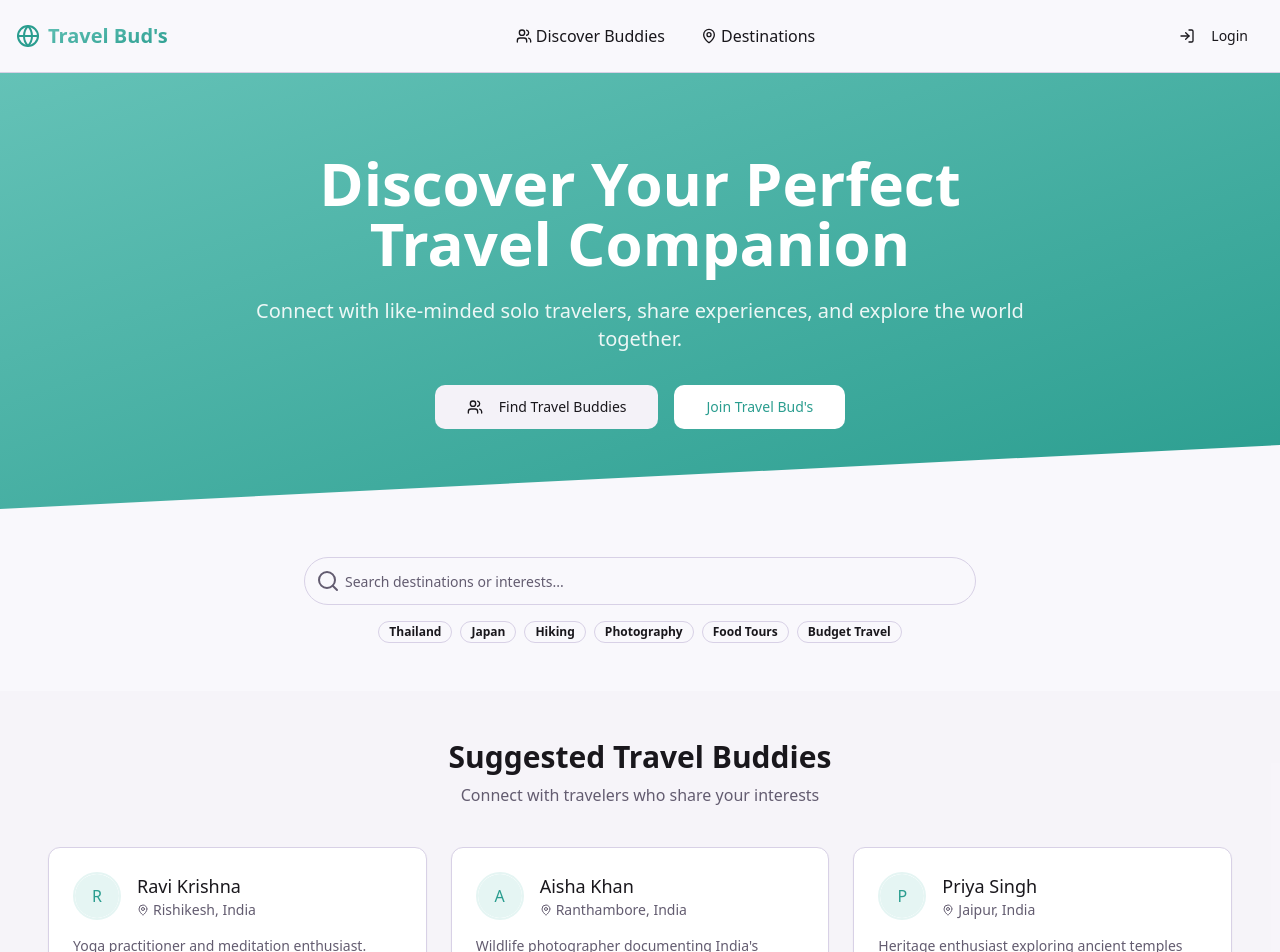
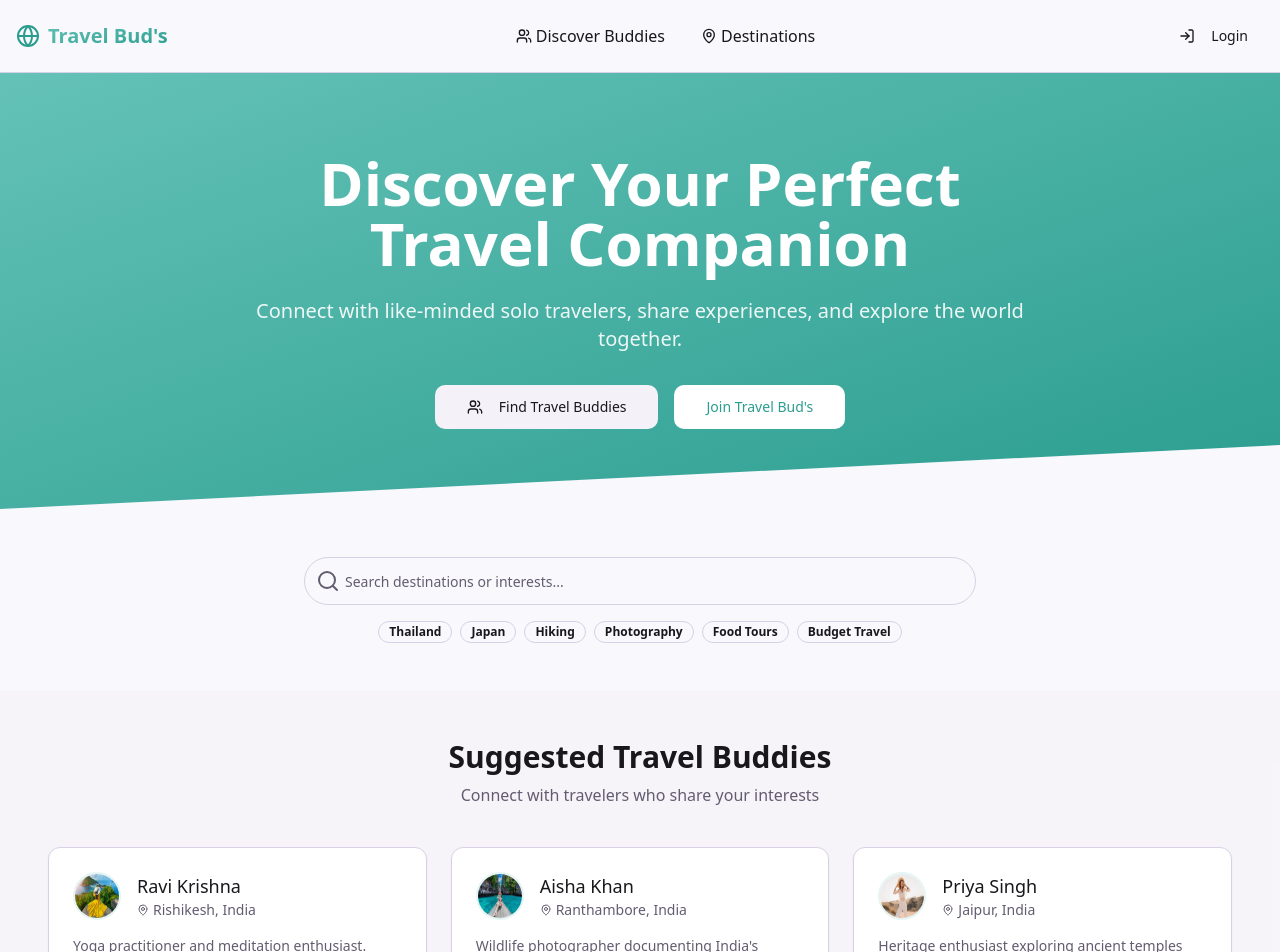
Before and after one commit to SnehaSurve2206/solo-voyage-buddy, a React (Vite) app: page / in a window 1280 px wide. Shown: the top 952 px of the page. Built offline with nearby package versions, Linux system fonts and the light colour scheme.

Commit message:
Add image support
Add image support to the application.

```diff
--- a/src/pages/Discover.tsx
+++ b/src/pages/Discover.tsx
@@ -1,7 +1,8 @@
+
 import React, { useState, useEffect } from 'react';
 import { Navbar } from '@/components/Navbar';
 import { Card, CardContent } from '@/components/ui/card';
-import { Avatar, AvatarFallback } from '@/components/ui/avatar';
+import { Avatar, AvatarFallback, AvatarImage } from '@/components/ui/avatar';
 import { Badge } from '@/components/ui/badge';
 import { Button } from '@/components/ui/button';
 import { Input } from '@/components/ui/input';
@@ -164,6 +165,7 @@ const Discover = () => {
                       <div className="flex justify-between items-start mb-4">
                         <div className="flex items-center gap-3">
                           <Avatar className="h-12 w-12 border-2 border-voyager-light">
+                            <AvatarImage src={traveler.avatar} alt={traveler.name} />
                             <AvatarFallback className="bg-voyager-light text-voyager-primary">
                               {traveler.name.charAt(0)}
                             </AvatarFallback>
--- a/src/pages/Index.tsx
+++ b/src/pages/Index.tsx
@@ -94,6 +94,7 @@ const Index = () => {
                     <div className="p-6">
                       <div className="flex items-center gap-4 mb-4">
                         <Avatar className="h-12 w-12 border-2 border-voyager-light">
+                          <AvatarImage src={traveler.avatar} alt={traveler.name} />
                           <AvatarFallback className="bg-voyager-light text-voyager-primary">
                             {traveler.name.charAt(0)}
                           </AvatarFallback>
--- a/src/pages/Profile.tsx
+++ b/src/pages/Profile.tsx
@@ -53,7 +53,7 @@ const Profile = () => {
                 <CardContent>
                   <div className="flex flex-col items-center mb-6">
                     <Avatar className="h-24 w-24 border-4 border-voyager-light mb-4">
-                      <AvatarImage src={user.avatar} />
+                      <AvatarImage src={user.avatar} alt={user.name} />
                       <AvatarFallback className="bg-voyager-light text-voyager-primary text-2xl">
                         {user.name.charAt(0)}
                       </AvatarFallback>
```
